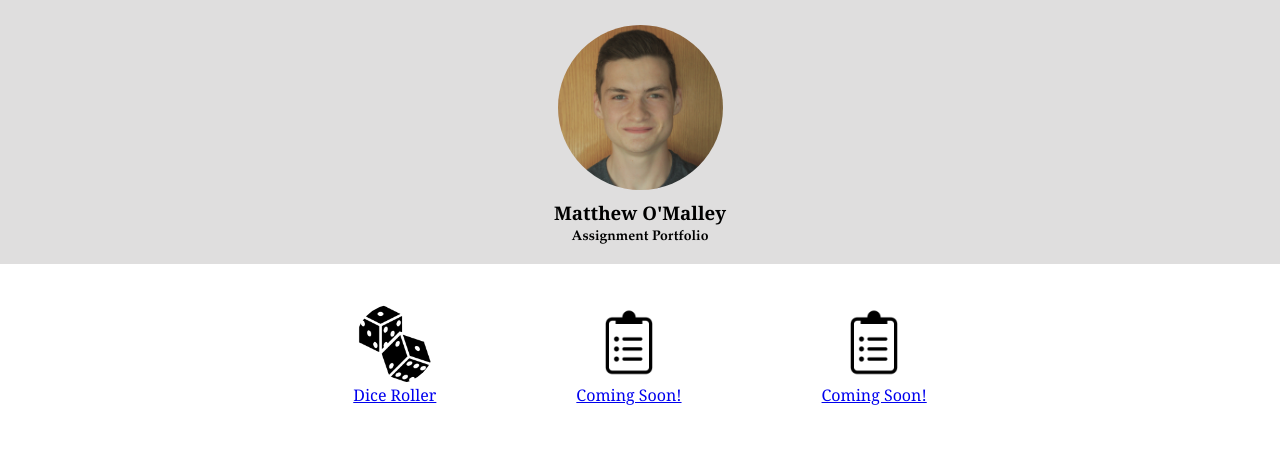
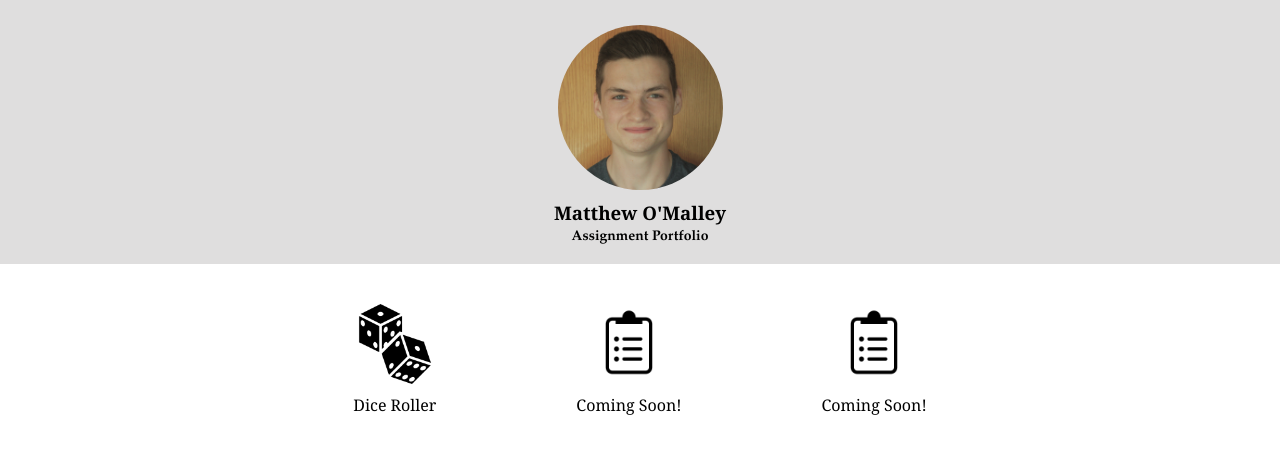
Before and after one commit to matthewaomalley/assignment-portfolio, a plain HTML site: page index.html in a window 1280 px wide. Drawn offline with Linux system fonts and the light colour scheme.

Commit message:
Small fixes

```diff
--- a/index.css
+++ b/index.css
@@ -39,6 +39,7 @@ img {
     margin-right: auto;
     border-radius: 0%;
     margin-bottom: 10px;
+    text-decoration: none;
 }
 
 h3 {
--- a/index.html
+++ b/index.html
@@ -3,7 +3,7 @@
     <!-- Author: Matt O'Malley -->
 
     <header>
-        <link rel = "stylesheet" href = "aps.css">
+        <link rel = "stylesheet" href = "index.css">
         <meta charset = 'UTF-8'>
         <meta name = "viewport" content = "width=device-width, initial-scale=1.0">
 
@@ -16,7 +16,7 @@
     <body>
         <table class="assignmenttable">
             <tr> <!-- Links reloads current page until assignment is available -->
-                <td class = "assignmentcell"><a href = "#" onclick = "window.location.reload(true)"><img src = "dice.png"
+                <td class = "assignmentcell"><a href = "https://brave-mushroom-0d3858a10.1.azurestaticapps.net/"><img src = "dice.png"
                     class = "icon">Dice Roller</a></td>
                 <td class = "assignmentcell"><a href = "#" onclick = "window.location.reload(true)"><img src = "assignment.png"
                     class = "icon">Coming Soon!</a></td>
```
